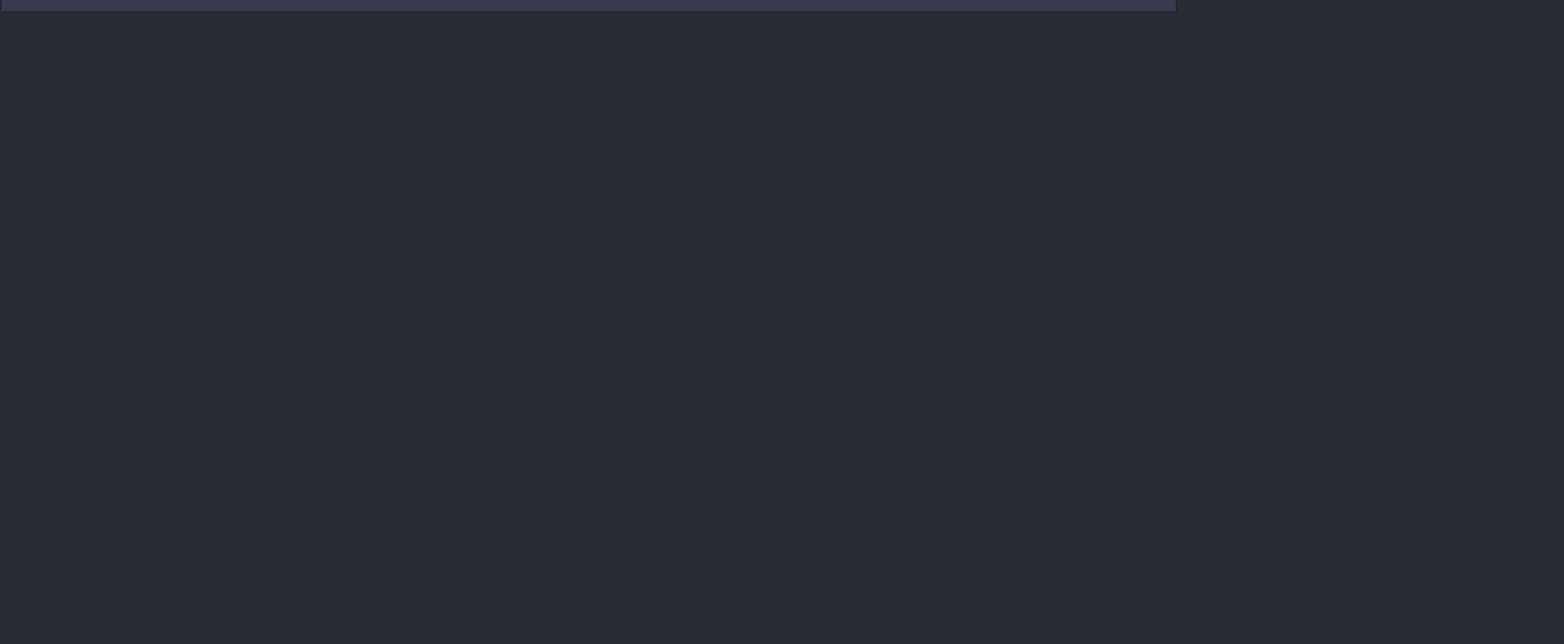
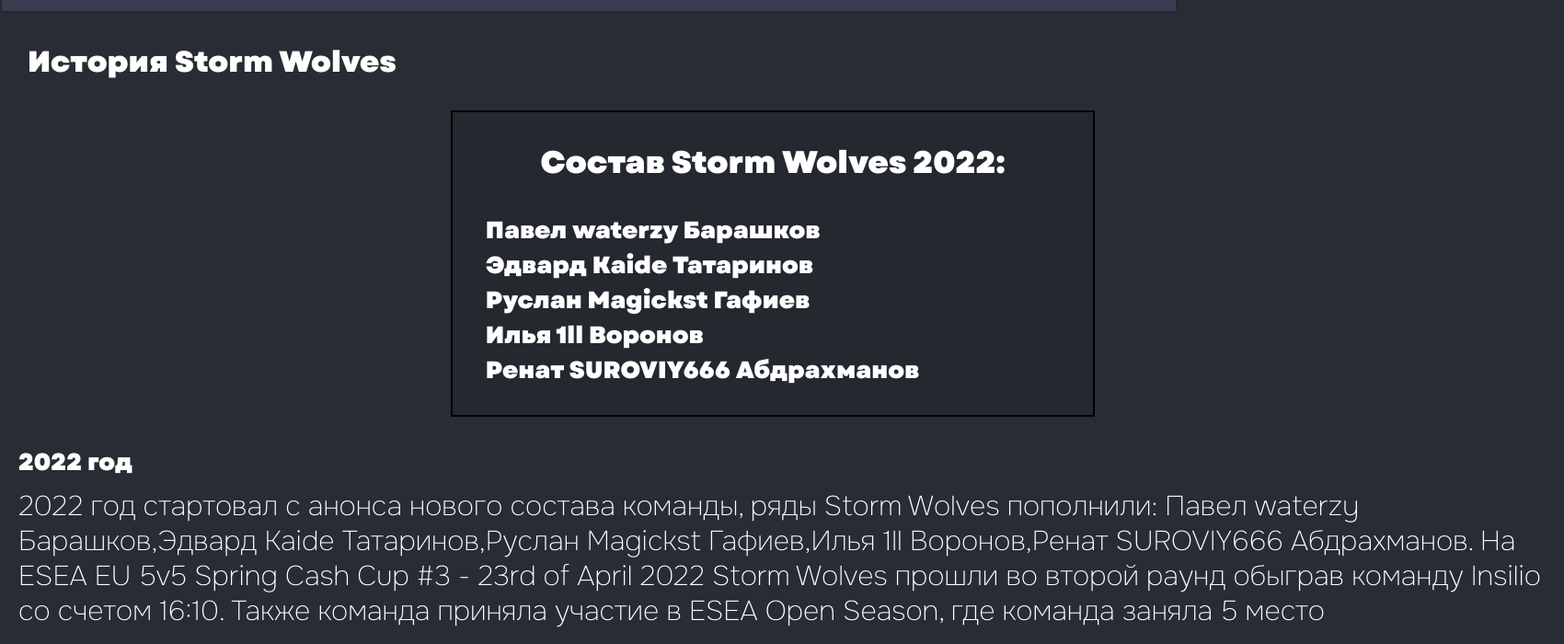
Before and after one commit to laflaMmecs/StormWolves, a React (Create React App) app: page /history in a window 1280 px wide. Shown: the part 140-840 px from the top of the page at 92% size, 1700 px wide, since content can reach past the window. Before the commit the page ends 800 px from the top, so only its background shows below. Built offline with nearby package versions, Linux system fonts and the light colour scheme; no server answers.

Commit message:
finishMain

```diff
--- a/package.json
+++ b/package.json
@@ -7,10 +7,13 @@
     "@testing-library/jest-dom": "^5.16.5",
     "@testing-library/react": "^13.4.0",
     "@testing-library/user-event": "^13.5.0",
+    "emoji-mart": "^5.5.2",
     "react": "^18.2.0",
+    "react-country-flag": "^3.1.0",
     "react-dom": "^18.2.0",
     "react-router-dom": "^6.10.0",
     "react-scripts": "5.0.1",
+    "react-toastify": "^9.1.2",
     "web-vitals": "^2.1.4"
   },
   "scripts": {
--- /dev/null
+++ b/src/AboutUs/AboutUs.jsx
@@ -0,0 +1,25 @@
+
+import AboutUsFeed from "./AboutUsFeed";
+import PlayersFeed from "../Players/PlayersFeed";
+import { Picker, Emoji } from 'emoji-mart';
+import React from "react";
+import classes from '../AboutUs/AboutUs.module.css'
+const AboutUs = ({ aboutUs }) => {
+    const text = "stormwolvesoff.yandex.ru"
+    return (
+        <div className={classes.mainBlock}>
+            <div className={classes.post_container}>
+                <p className={classes.rosterDesc}>
+                    <h2 className={classes.title}>{aboutUs.titleRoster}</h2>
+                    <div className={classes.roster}>{aboutUs.roster}</div>
+                </p>
+                <h3 className={classes.header}>{aboutUs.title}</h3>
+                <div className={classes.mainDesc}>{aboutUs.description}</div>
+                <img className={classes.imgUrl} src={aboutUs.imgUrl} />
+                <div className={classes.imgDesc} >{aboutUs.imgDesc}</div>
+            </div>
+        </div>
+    );
+};
+
+export default AboutUs;
--- /dev/null
+++ b/src/AboutUs/AboutUs.module.css
@@ -0,0 +1,75 @@
+@font-face {
+    font-family: Garet;
+    src: url("../fonts/ofont.ru_Garet.ttf");
+}
+@font-face {
+    font-family: Onest;
+    src: url("../fonts/ofont.ru_Onest.ttf");
+}
+.mainBlock{
+    width: 1680px;
+    display: flex;
+    justify-content: center;
+    align-items: center;
+}
+.post_container{
+
+}
+.roster{
+    display: flex;
+}
+.imgUrl {
+    max-width: 50%;
+    height: auto;
+}
+.imgDesc{
+    color: white;
+    font-family: Garet;
+    font-size: 20px;
+}
+.title {
+    font-family: Garet;
+    color: white;
+    font-size: 34px;
+    margin-top: 30px;
+    margin-bottom: 10px;
+}
+
+.rosterDesc{
+    text-align: center;
+    justify-content: center;
+    vertical-align: middle;
+    align-items: center;
+    background-color: rgba(0, 0, 0, 0.1);
+    border: 2px solid black;
+    width: 700px;
+    margin: 0 auto;
+}
+.mainDesc{
+    width: 100%;
+    text-align: left;
+    margin-left: 20px;
+    margin-top: 10px;
+    margin-bottom: 30px;
+    font-family: Onest;
+    color: white;
+    font-size: 30px;
+}
+.roster {
+    font-family: Garet;
+    font-size: 26px;
+    margin: 20px;
+    padding: 10px;
+    color: white;
+    text-align: left;
+    white-space: pre-wrap;
+
+}
+.header {
+    font-family: Garet;
+    font-size: 26px;
+    color: white;
+    margin-top: 30px;
+    text-align: left;
+    margin-left: 20px;
+}
--- /dev/null
+++ b/src/AboutUs/AboutUsFeed.jsx
@@ -0,0 +1,21 @@
+
+import AboutUs from "./AboutUs";
+import PlayersFeed from "../Players/PlayersFeed";
+import classes from "./AboutUsFeed.module.css"
+const AboutUsFeed = ({ aboutUs  }) => {
+    return (
+        <div>
+            <h1 className={classes.title}>История Storm Wolves</h1>
+            <div>
+                {aboutUs.map((item, index) => (
+                    <AboutUs
+                        key={index}
+                        aboutUs={item}/>
+                ))}
+            </div>
+            <PlayersFeed />
+        </div>
+    );
+};
+
+export default AboutUsFeed;
--- /dev/null
+++ b/src/AboutUs/AboutUsFeed.module.css
@@ -0,0 +1,7 @@
+.title{
+    margin-top: 30px;
+    margin-bottom: 30px;
+    color: white;
+    text-align: left;
+    margin-left: 30px;
+}
--- a/src/App.js
+++ b/src/App.js
@@ -8,33 +8,52 @@
 import Main from "./Main";
 import MagazineFeed from "./Magazine/MagazineFeed";
 import PlayersFeed from "./Players/PlayersFeed";
+import AboutUsFeed from "./AboutUs/AboutUsFeed";
+import ContactUs from "./ContactUs/ContactUs";
 function App() {
-    const news = [
-        { title: '⚡ Сегодня наша команда принимает участие в ESEA EU 5v5 Spring Cash Cup #3 и уже выбила Insilio со счетом 16:10', description: '💥 Давайте поддержим наших ребят 💥' , image: "https://sun9-77.userapi.com/impg/SXKsaxQwwcABnNq_xkNwm1BJIyh1Iiqvz7OUtQ/Oj2BaYa4zyc.jpg?size=828x650&quality=96&sign=4f363e5e7282c8d5e7b07e8f9d7edf6c&type=album",
-            date: '23 April 2022'},
-        { title: '⚡ Залетаем с анонсом нашего нового состава по CS:GO ⚡', description: '💥 Поприветствуйте наших ребят и давайте пожелаем им завоевать как можно больше титулов вместе 💥\n' +
-                '\n' +
-                ' Павел waterzy Барашков\n' +
-                ' Эдвард Kaide Татаринов\n' +
-                ' Руслан Magickst Гафиев\n' +
-                ' Илья 1ll Воронов\n' +
-                ' Ренат SUROVIY666 Абдрахманов' , image: "https://sun9-14.userapi.com/impg/QjsjsXhfNToNS6WFhhRhHlL_J8Tb2qQFEW82Ew/Sv3e5bhLkZ8.jpg?size=1920x1080&quality=96&sign=fc0d8d753ece11246302ce67a17cebe6&type=album",
-            date: '20 April 2022'},
-        { title: '⚡ И снова мы начинаем покорять дороги киберспорта, после долгой паузы организация начинает свою работу.', description: 'За это время мы немного пересмотрели приоритеты организации и решили полностью посвятить себя развитию составов \n'+ '❤ Спасибо всем, кто ждал и оставался с нами ❤' , image: "https://sun9-36.userapi.com/impg/Tnz0BE8__v2K-XUsJa-LK5y4ZorUZuFj1i39vQ/ocueTsK8Guw.jpg?size=1920x1080&quality=96&sign=9ff09360cdc5eec14697d17dddd4fc51&type=album",
-            date: '19 April 2022'},
+    // const news = [
+    //     { title: '⚡ Сегодня наша команда принимает участие в ESEA EU 5v5 Spring Cash Cup #3 и уже выбила Insilio со счетом 16:10', description: '💥 Давайте поддержим наших ребят 💥' , image: "https://sun9-77.userapi.com/impg/SXKsaxQwwcABnNq_xkNwm1BJIyh1Iiqvz7OUtQ/Oj2BaYa4zyc.jpg?size=828x650&quality=96&sign=4f363e5e7282c8d5e7b07e8f9d7edf6c&type=album",
+    //         date: '23 April 2022'},
+    //     { title: '⚡ Залетаем с анонсом нашего нового состава по CS:GO ⚡', description: '💥 Поприветствуйте наших ребят и давайте пожелаем им завоевать как можно больше титулов вместе 💥\n' +
+    //             '\n' +
+    //             ' Павел waterzy Барашков\n' +
+    //             ' Эдвард Kaide Татаринов\n' +
+    //             ' Руслан Magickst Гафиев\n' +
+    //             ' Илья 1ll Воронов\n' +
+    //             ' Ренат SUROVIY666 Абдрахманов' , image: "https://sun9-14.userapi.com/impg/QjsjsXhfNToNS6WFhhRhHlL_J8Tb2qQFEW82Ew/Sv3e5bhLkZ8.jpg?size=1920x1080&quality=96&sign=fc0d8d753ece11246302ce67a17cebe6&type=album",
+    //         date: '20 April 2022'},
+    //     { title: '⚡ И снова мы начинаем покорять дороги киберспорта, после долгой паузы организация начинает свою работу.', description: 'За это время мы немного пересмотрели приоритеты организации и решили полностью посвятить себя развитию составов \n'+ '❤ Спасибо всем, кто ждал и оставался с нами ❤' , image: "https://sun9-36.userapi.com/impg/Tnz0BE8__v2K-XUsJa-LK5y4ZorUZuFj1i39vQ/ocueTsK8Guw.jpg?size=1920x1080&quality=96&sign=9ff09360cdc5eec14697d17dddd4fc51&type=album",
+    //         date: '19 April 2022'},
+    // ];
+
+    const aboutUs = [
+        { title: '2022 год',
+            titleRoster:'Состав Storm Wolves 2022:',
+            roster: ` Павел waterzy Барашков\n Эдвард Kaide Татаринов\n Руслан Magickst Гафиев\n Илья 1ll Воронов\n Ренат SUROVIY666 Абдрахманов`,
+            description: '2022 год стартовал с анонса нового состава команды, ряды Storm Wolves пополнили: Павел waterzy Барашков,Эдвард Kaide Татаринов,Руслан Magickst Гафиев,Илья 1ll Воронов,Ренат SUROVIY666 Абдрахманов. На ESEA EU 5v5 Spring Cash Cup #3 - 23rd of April 2022 Storm Wolves прошли во второй раунд обыграв команду Insilio со счетом 16:10. Также команда приняла участие в ESEA Open Season, где команда заняла 5 место' ,
+            imgUrl: '',
+            imgDesc: '',
+            image: '' },
+        { title: '2021 год',
+            titleRoster:'Состав Storm Wolves 2021(с сентября):',
+            roster: ` Вадим V4D1M Панчук\n Роберт R0b3n Чигаускис\n Данила autostop Рубанов\n Егор killmatic Сторожок\n Влад Kvem Король`,
+            description: '2022 год Считается самым успешным годом для Storm Wolves, команда вышла на  HLTV, заняла 3-4 место на ULTIMIGHT SERIES #1, заняла 2 место на CyberX 5x5 CG:GO Only Europe, 1 место на CyberPark Championship 2021, 1 место на 5X5 LAN Hyper Space, 2 место на CS:GO 5X5 Colizeum. Однако состав постоянно менялся, за команду успели сыграть: Евгений "fenvicious" Митсик,Андрей "BELCHONOKK" Ясинский,Павел "s1ren" Оглоблин,Вадим "V4D1M" Панчук,Роберт "R0b3n" Чигаускис,Данила "autostop" Рубанов,Егор "killmatic" Сторожок,Влад "Kvem" Король,Рубен "RubeN" Егикян,Артем "Wonder" Смирнов,Анатолий "r3x" Хомяков,Егор "nyx" Лебедев,Дмитрий "ek1ps" Токарев,Данила "Goose" Гуесв, Эдуард "Raider" Гальченко.' ,
+            imgUrl: 'https://sun9-63.userapi.com/impg/0V16JviB7QYGksG7kSNIiN3h1WlDUDTr72ijig/PiiEqlchY1Y.jpg?size=2560x1920&quality=96&sign=a80c6e03f5cdbc3de2bbc001aa05eb07&type=album',
+            imgDesc: 'Команда Storm Wolves на турнире от CyberX',
+            image: '' },
     ];
-
   return (
     <div className="App">
         <body>
         <Header />
 
         <Routes>
-            <Route path="/StormWolves" element={<Main news={news} />} />
-            <Route path="/news" element={<News news={news}/>} />
+            <Route path="/StormWolves" element={<Main/>} />
+            <Route path="/news" element={<News/>} />
             <Route path="/results" element={<ResultsPage  />} />
             <Route path="/magazine" element={<MagazineFeed  />} />
-            <Route path="/players" element={<PlayersFeed />} />
+            <Route path="/history" element={<AboutUsFeed aboutUs={aboutUs} />} />
+            <Route path="/contactus" element={<ContactUs />} />
         </Routes>
         </body>
     </div>
--- /dev/null
+++ b/src/ContactUs/ContactUs.jsx
@@ -0,0 +1,15 @@
+import React from 'react';
+import CopyText from "./CopyText";
+import classes from "../ContactUs/CopyText.module.css"
+const ContactUs = () => {
+    const text = 'stormwolvesoff@yandex.ru'
+    return (
+        <div>
+            <h1 className={classes.header}>Связь с нами</h1>
+            <div className={classes.inf}>Вы можете связаться с нами через почту:</div>
+            <CopyText text={text} />
+        </div>
+    );
+};
+
+export default ContactUs;
--- a/src/Header/Header.jsx
+++ b/src/Header/Header.jsx
@@ -15,8 +15,8 @@
                     <li><Link to="/news">Новости</Link></li>
                     <li><Link to="/results">Результаты</Link></li>
                     <li><Link to="/magazine">Магазин</Link></li>
-                    <li><Link to="/players">История клуба</Link></li>
-
+                    <li><Link to="/history">История клуба</Link></li>
+                    <li><Link to="/contactus">Связаться с нами</Link></li>
             </ul>
             <img src={ogneypor} className={classes.img_sponsorOg}></img>
             <img src={sobr} className={classes.img_sponsorSobr}></img>
--- a/src/Header/Header.module.css
+++ b/src/Header/Header.module.css
@@ -27,14 +27,13 @@
 }
 .img_sponsorSobr {
     margin-top: 20px;
-    margin-left: 50px;
     width: 200px;
     height: 100px;
+    margin-left: 30px;
 }
 .nav {
     align-items: center;
     padding: 0;
-    margin-left: 100px;
     display: flex;
     list-style-type: none;
 }
```
Also changed, not shown: src/ContactUs/CopyText.jsx (added, +19 -0 lines), src/ContactUs/CopyText.module.css (added, +19 -0 lines), src/News/NewsFeed.jsx (+11 -1 lines), 1 other file (tests, documents, lock files or other folders).
